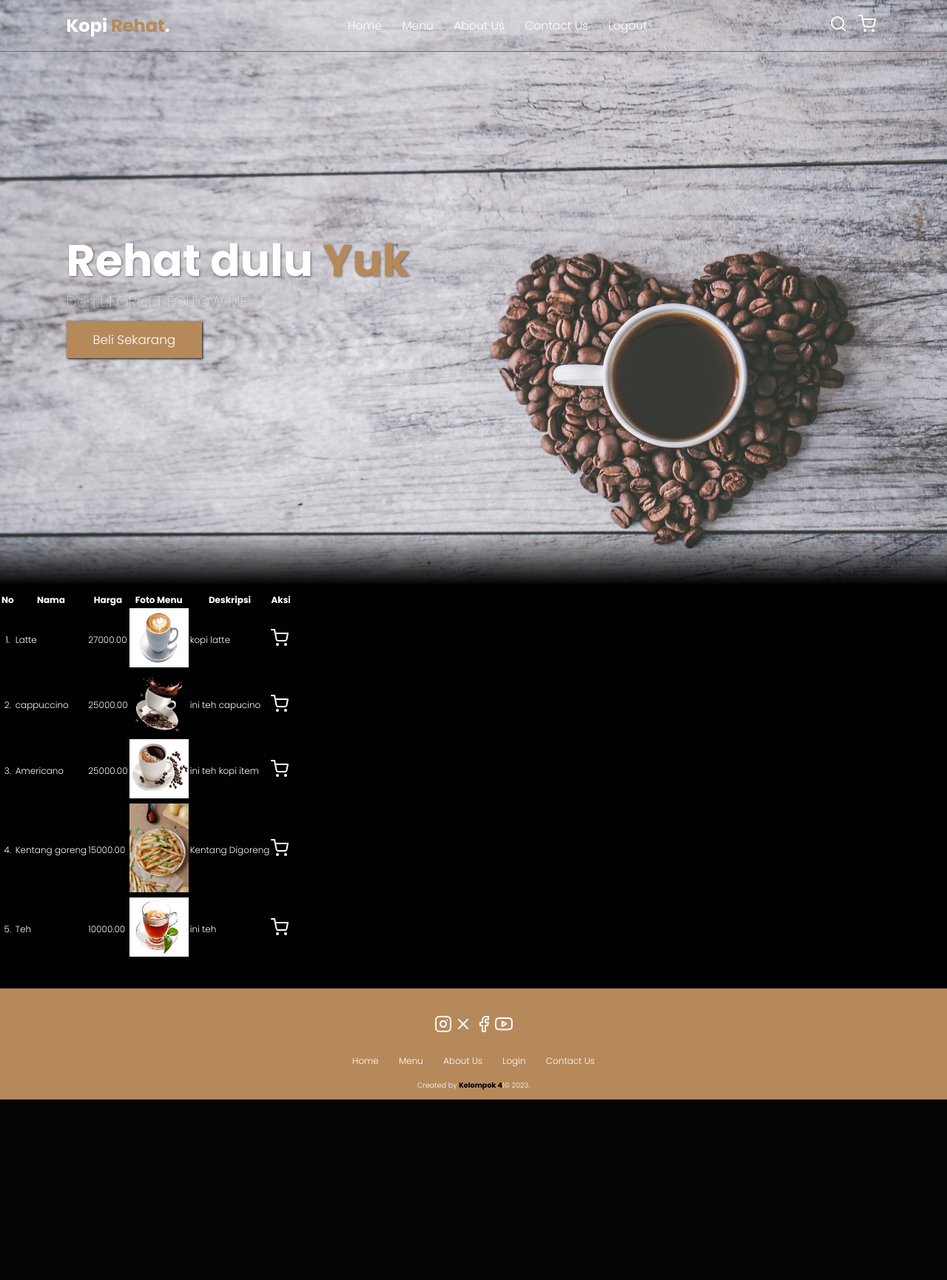
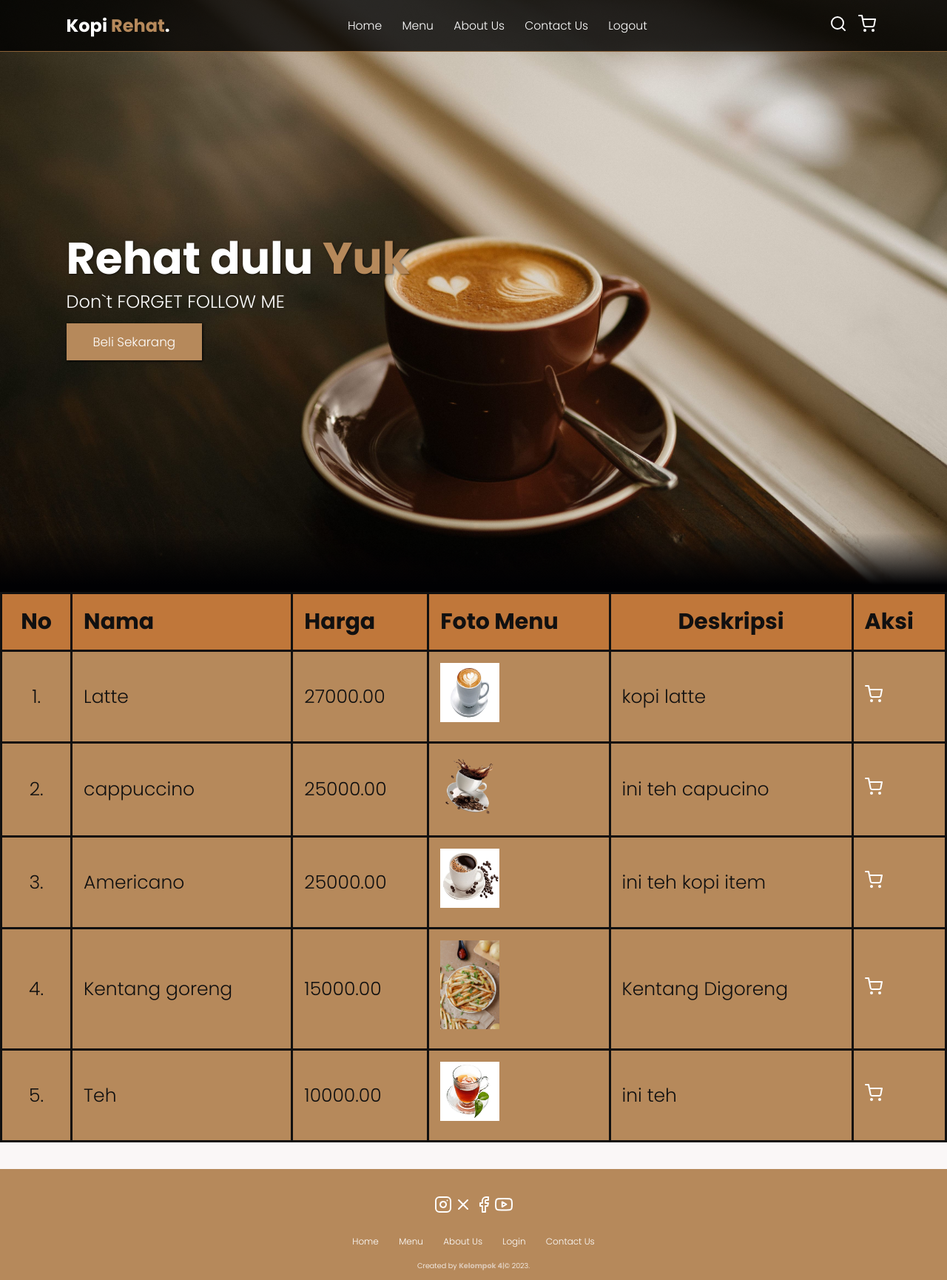
Before and after one commit to amarama03/Kelompok4_IPL_TUBES, a PHP site: page /CoffeeRehat.php in a window 1280 px wide. Shown: the whole page at 74% size. Before the commit the page ends 1486 px from the top, so only its background shows below. Run offline with PHP 8.4, Linux system fonts and the light colour scheme; data comes from the database, SQL or seed files in the repository.

Commit message:
Update stylecoffee.css

```diff
--- a/stylecoffee.css
+++ b/stylecoffee.css
@@ -1,6 +1,6 @@
 :root {
   --primary: #b6895b;
-  --background: #010101;
+  --background: #f7f3f396;
 }
 * {
   margin: 0;
@@ -18,7 +18,8 @@ html {
 body {
   font-family: "Poppins", sans-serif;
   background-color: var(--background);
-  color: #fff;
+  color: #ffffff;
+  /* min-height: 30000px; */
 }
 
 nav {
@@ -26,7 +27,7 @@ nav {
   justify-content: space-between;
   align-items: center;
   padding: 1.4rem 7%;
-  background-color: rgb(1, 1, 1, 0, 8);
+  background-color: rgb(1, 1, 1, 0.8);
   border-bottom: 1px solid #8b6238;
   position: fixed;
   top: 0;
@@ -103,7 +104,7 @@ nav {
   height: 100%;
   width: 100%;
   font-size: 1.6rem;
-  color: var(--background);
+  color: black;
   padding: 1rem;
 }
 
@@ -111,139 +112,7 @@ nav {
   cursor: pointer;
   font-size: 2rem;
   margin-right: 1.5rem;
-  color: var(--background);
-}
-
-
-
-/* Shopping Cart */
-#shopping-cart-button {
-  position: relative;
-}
-
-#shopping-cart-button .quantity-badge {
-  display: inline-block;
-  padding: 1px 5px;
-  background-color: red;
-  border-radius: 6px;
-  font-size: 0.8rem;
-  position: absolute;
-  top: 0;
-  right: -10px;
-}
-
-/* Shopping Cart */
-.shopping-cart {
-  position: absolute;
-  top: 100%;
-  right: -100%;
-  height: 100vh;
-  width: 35rem;
-  padding: 0 1.5rem;
-  background-color: #fff;
-  color: var(--bg);
-  transition: 0.3s;
-}
-
-.shopping-cart.active {
-  right: 0;
-}
-
-.shopping-cart .cart-item {
-  margin: 2rem 0;
-  display: flex;
-  align-items: center;
-  gap: 1.5rem;
-  padding-bottom: 1rem;
-  border-bottom: 1px dashed #666;
-  position: relative;
-}
-
-.shopping-cart img {
-  height: 4rem;
-  border-radius: 50%;
-}
-
-.shopping-cart h3 {
-  font-size: 1.4rem;
-}
-
-.shopping-cart .item-price {
-  font-size: 1.2rem;
-}
-
-
-/* Button +- */
-.shopping-cart .cart-item #add
-.shopping-cart .cart-item #remove {
-  display: inline-block;
-  padding: 2px 5px;
-  cursor: pointer;
-  margin: 0 8px;
-  background-color: black;
-  color: white;
-  font-weight: bold;
-  font-size: 1.1rem;
-}
-
-.shopping-cart h4 {
-  font-size: 1.6rem;
-  margin-top: -1rem;
-  text-align: center;
-}
-
-/* Form Checkout */
-.form-container {
-  width: 100%;
-  display: flex;
-  justify-content: center;
-  border-top: 1px dashed black;
-  margin-top: 1rem;
-  padding: 1rem;
-}
-
-.form-container h5 {
-  text-align: center;
-  font-size: 1rem;
-}
-
-.form-container label {
-  display: flex;
-  justify-content: space-around;
-  align-items: center;
-  margin: 1rem 0;
-}
-
-.form-container span {
-  text-align: right;
-}
-
-.form-container input {
-  background-color: #ddd;
-  padding: 5px;
-  font-size: 1rem;
-  width: 70%;
-}
-
-.form-container .checkout-button {
-  padding: 6px 14px;
-  background-color: royalblue;
-  color: white;
-  font-weight: bold;
-  font-size: 1rem;
-  border-radius: 20px;
-  margin: 1rem auto;
-  cursor: pointer;
-}
-
-/* .form-container .checkout-button.disabled {
-  background-color: grey;
-  cursor: not-allowed;
-} */
-
-.form-container form {
-  width: 100%;
-  text-align: center;
+  color: black;
 }
 
 /* css untuk halaman pertama mulai  */
@@ -251,7 +120,7 @@ nav {
   min-height: 100vh;
   display: flex;
   align-items: center;
-  background-image: url("img/love-coffee.jpg");
+  background-image: url("img/1.jpg");
   background-repeat: no-repeat;
   background-size: cover;
   background-position: center;
@@ -289,11 +158,10 @@ nav {
 }
 
 .hero .content p {
-  font-size: 1.7rem;
+  font-size: 2rem;
   margin-top: 0.5rem;
   line-height: 1.4;
-  font-weight: 100;
-  text-shadow: 1px 1px 3px rgb(1, 1, 3, 0.5);
+  color: rgb(255, 255, 255);
 }
 
 .hero .content .cta {
@@ -306,49 +174,49 @@ nav {
   border-radius: 0.5;
   box-shadow: 1px 1px 3px rgb(1, 1, 3);
 }
+
 /* akhir untuk halaman pertama  */
 
 /* css menu  */
-.menu {
-  padding: 8rem 7% 1.4rem;
+
+table {
+  border-collapse: collapse;
+  width: 100%;
+  margin: auto;
+  position: relative;
+  font-family: Poppins;
+  text-align: justify;
 }
-.menu h2 {
+.table-responsive {
+  overflow-x: auto;
+}
+table,
+th,
+td {
+  border-style: solid;
+}
+th {
+  height: 70px;
+  font-size: 30px;
+}
+th {
+  background-color: #c0773a;
+  color: rgb(17, 16, 16);
+}
+td {
   text-align: center;
-  font-size: 2.6rem;
-  margin-bottom: 3rem;
+  background-color: var(--primary);
+  color: rgb(17, 16, 16);
+  font-size: 25px;
+  text-align: left;
+}
+th,
+td {
+  padding: 15px;
+  text-align: left;
 }
 
-.menu h2 span {
-  color: var(--primary);
-}
-
-.menu .row {
-  display: flex;
-  flex-wrap: wrap;
-  margin-top: 5rem;
-  justify-content: center;
-}
-
-.menu .row .menu-card {
-  text-align: center;
-  padding-bottom: 1rem;
-}
-
-.menu .row .menu-card img {
-  border-radius: 50%;
-  width: 80%;
-}
-
-.menu .row .menu-card .menu-card-title {
-  margin: 1rem auto 0.5rem;
-}
-
-.menu .row .menu-card a {
-  color: #fff;
-}
-.menu .row .menu-card a:hover {
-  color: var(--primary);
-}
+/* footer */
 footer {
   background-color: var(--primary);
   text-align: center;
@@ -426,6 +294,9 @@ footer .creadit a {
     width: 90%;
     right: 2rem;
   }
+  table {
+    display: block;
+  }
 }
 /* Handphone */
 @media (max-width: 450px) {
```
